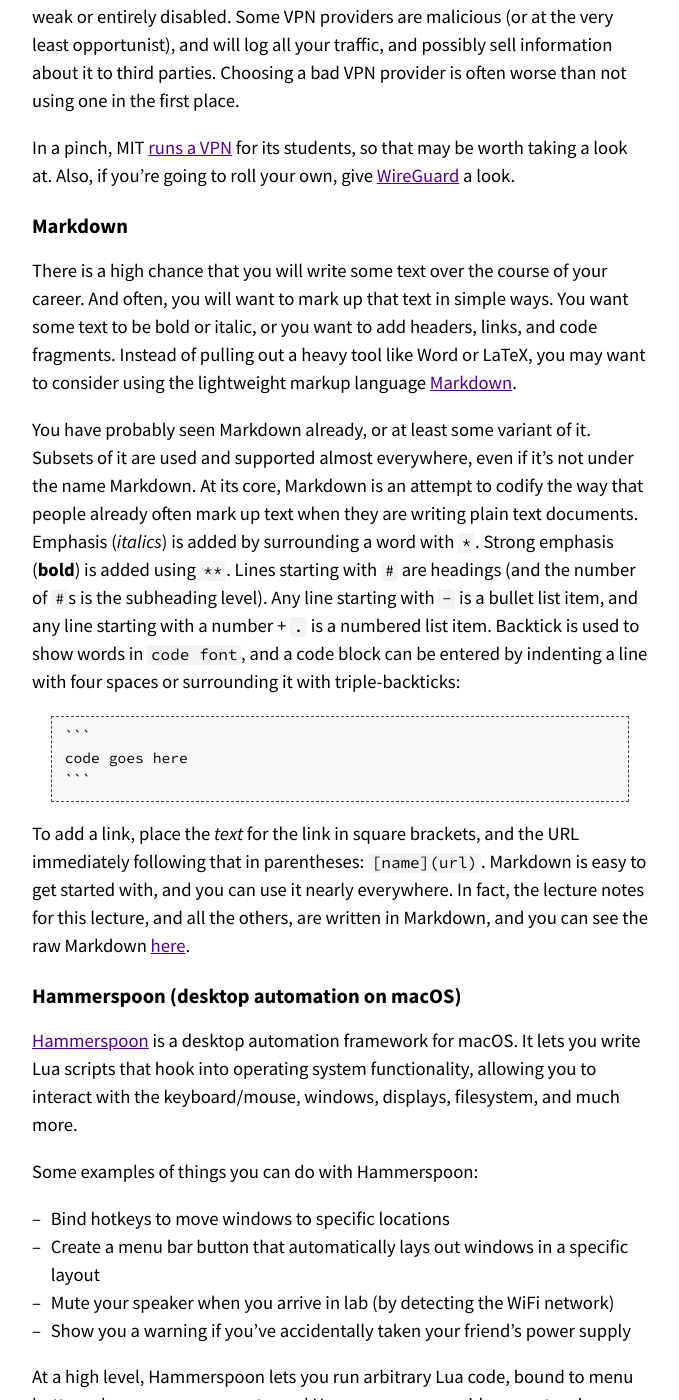
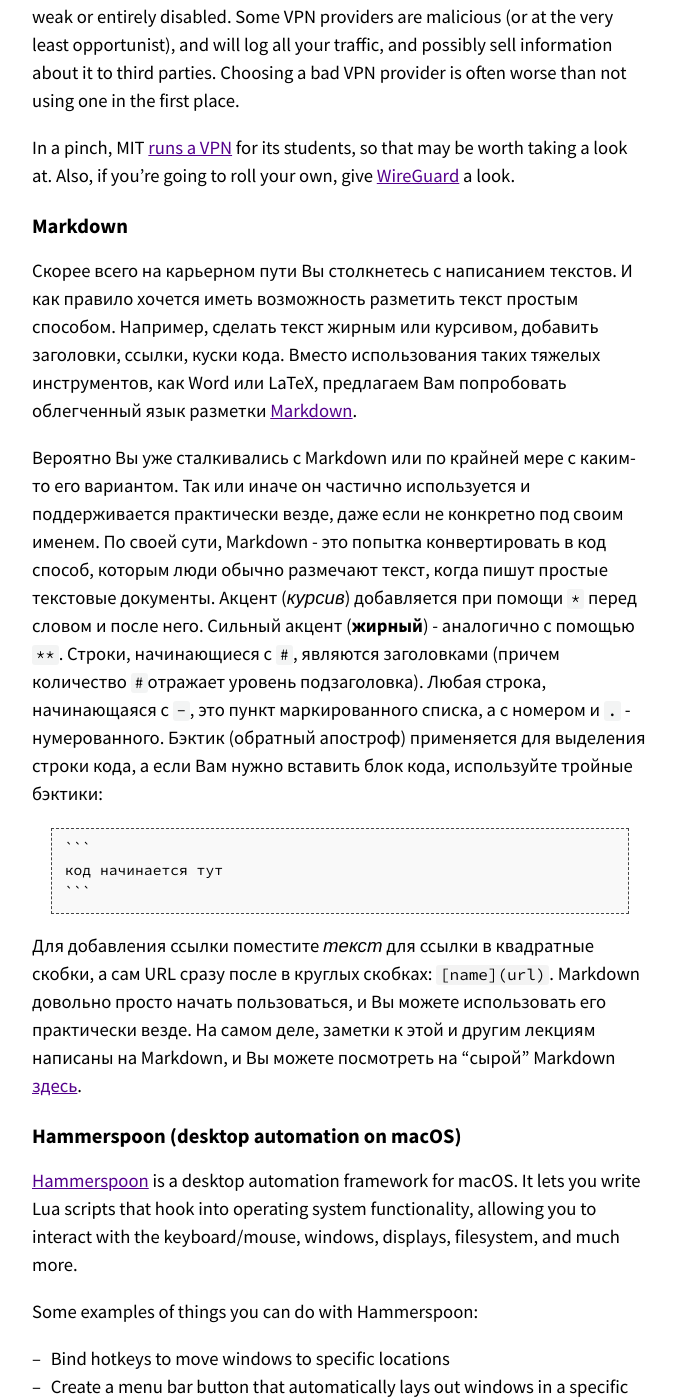
Before and after one commit to missing-semester-rus/missing-semester-rus.github.io, a Jekyll site: the page built from _2020/potpourri.md, in a window 1280 px wide and 1400 px high, scrolled down 7883 px. Shown: the whole window, without its empty margins (300-979 px from the left). Built offline with Jekyll 4.4.1, drawn with Linux system fonts in a browser that asks for light colours.

Commit message:
Translated Markdown part in potpourri.md

````diff
--- a/_2020/potpourri.md
+++ b/_2020/potpourri.md
@@ -255,37 +255,35 @@
 
 ## Markdown
 
-There is a high chance that you will write some text over the course of
-your career. And often, you will want to mark up that text in simple
-ways. You want some text to be bold or italic, or you want to add
-headers, links, and code fragments. Instead of pulling out a heavy tool
-like Word or LaTeX, you may want to consider using the lightweight
-markup language [Markdown](https://commonmark.org/help/).
+Скорее всего на карьерном пути Вы столкнетесь с написанием текстов.
+И как правило хочется иметь возможность разметить текст простым
+способом. Например, сделать текст жирным или курсивом, добавить
+заголовки, ссылки, куски кода. Вместо использования таких тяжелых
+инструментов, как Word или LaTeX, предлагаем Вам попробовать облегченный
+язык разметки [Markdown](https://commonmark.org/help/).
 
-You have probably seen Markdown already, or at least some variant of it.
-Subsets of it are used and supported almost everywhere, even if it's not
-under the name Markdown. At its core, Markdown is an attempt to codify
-the way that people already often mark up text when they are writing
-plain text documents. Emphasis (*italics*) is added by surrounding a
-word with `*`. Strong emphasis (**bold**) is added using `**`. Lines
-starting with `#` are headings (and the number of `#`s is the subheading
-level). Any line starting with `-` is a bullet list item, and any line
-starting with a number + `.` is a numbered list item. Backtick is used
-to show words in `code font`, and a code block can be entered by
-indenting a line with four spaces or surrounding it with
-triple-backticks:
+Вероятно Вы уже сталкивались с Markdown или по крайней мере с каким-то
+его вариантом. Так или иначе он частично используется и поддерживается
+практически везде, даже если не конкретно под своим именем. По своей сути,
+Markdown - это попытка конвертировать в код способ, которым люди обычно
+размечают текст, когда пишут простые текстовые документы. Акцент (*курсив*)
+добавляется при помощи `*` перед словом и после него. Сильный акцент
+(**жирный**) - аналогично с помощью `**`. Строки, начинающиеся с `#`,
+являются заголовками (причем количество `#`отражает уровень подзаголовка).
+Любая строка, начинающаяся с `-`, это пункт маркированного списка, а с
+номером и `.` - нумерованного. Бэктик (обратный апостроф) применяется
+для выделения строки кода, а если Вам нужно вставить блок кода, используйте
+тройные бэктики:
 
     ```
-    code goes here
+    код начинается тут
     ```
 
-To add a link, place the _text_ for the link in square brackets,
-and the URL immediately following that in parentheses: `[name](url)`.
-Markdown is easy to get started with, and you can use it nearly
-everywhere. In fact, the lecture notes for this lecture, and all the
-others, are written in Markdown, and you can see the raw Markdown
-[here](https://raw.githubusercontent.com/missing-semester/missing-semester/master/_2020/potpourri.md).
-
+Для добавления ссылки поместите _текст_  для ссылки в квадратные скобки,
+а сам URL сразу после в круглых скобках: `[name](url)`. Markdown довольно
+просто начать пользоваться, и Вы можете использовать его практически везде.
+На самом деле, заметки к этой и другим лекциям написаны на Markdown, и Вы
+можете посмотреть на "сырой" Markdown [здесь](https://raw.githubusercontent.com/missing-semester/missing-semester/master/_2020/potpourri.md).
 
 
 ## Hammerspoon (desktop automation on macOS)
````
